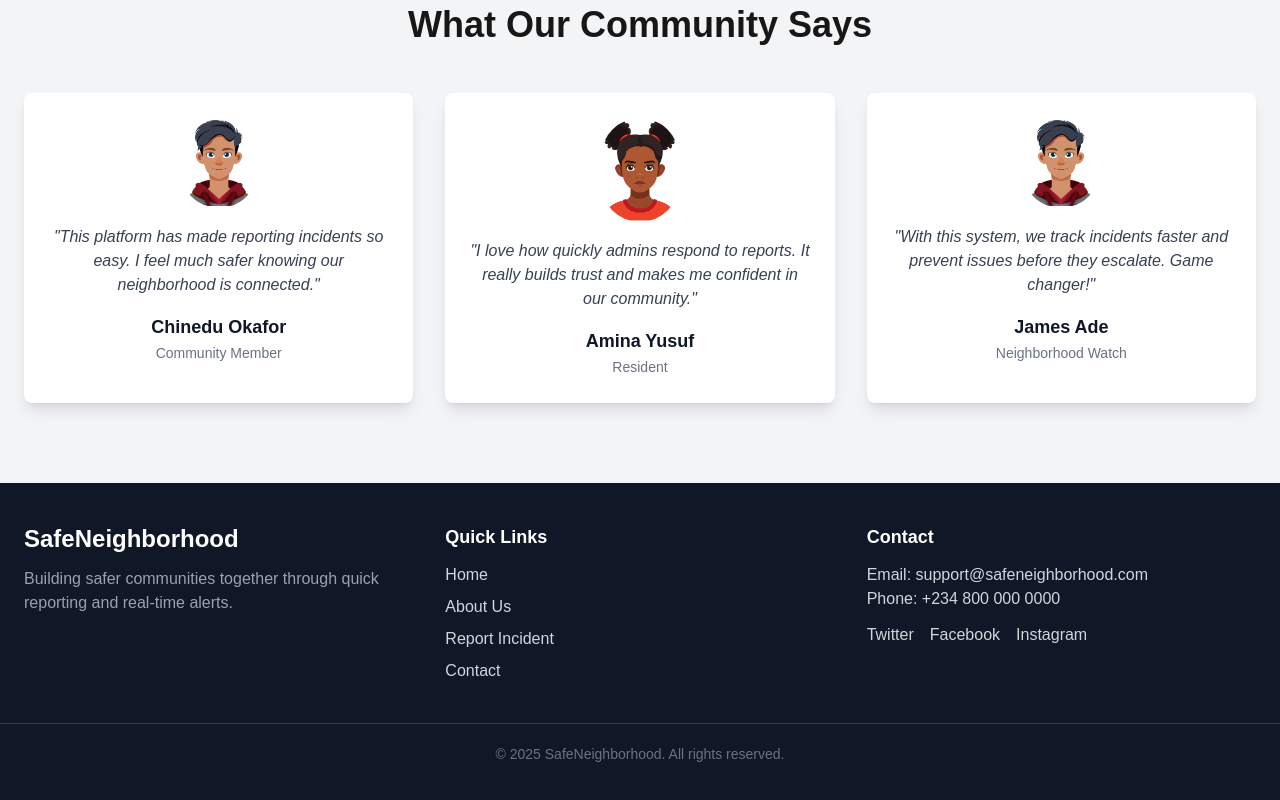
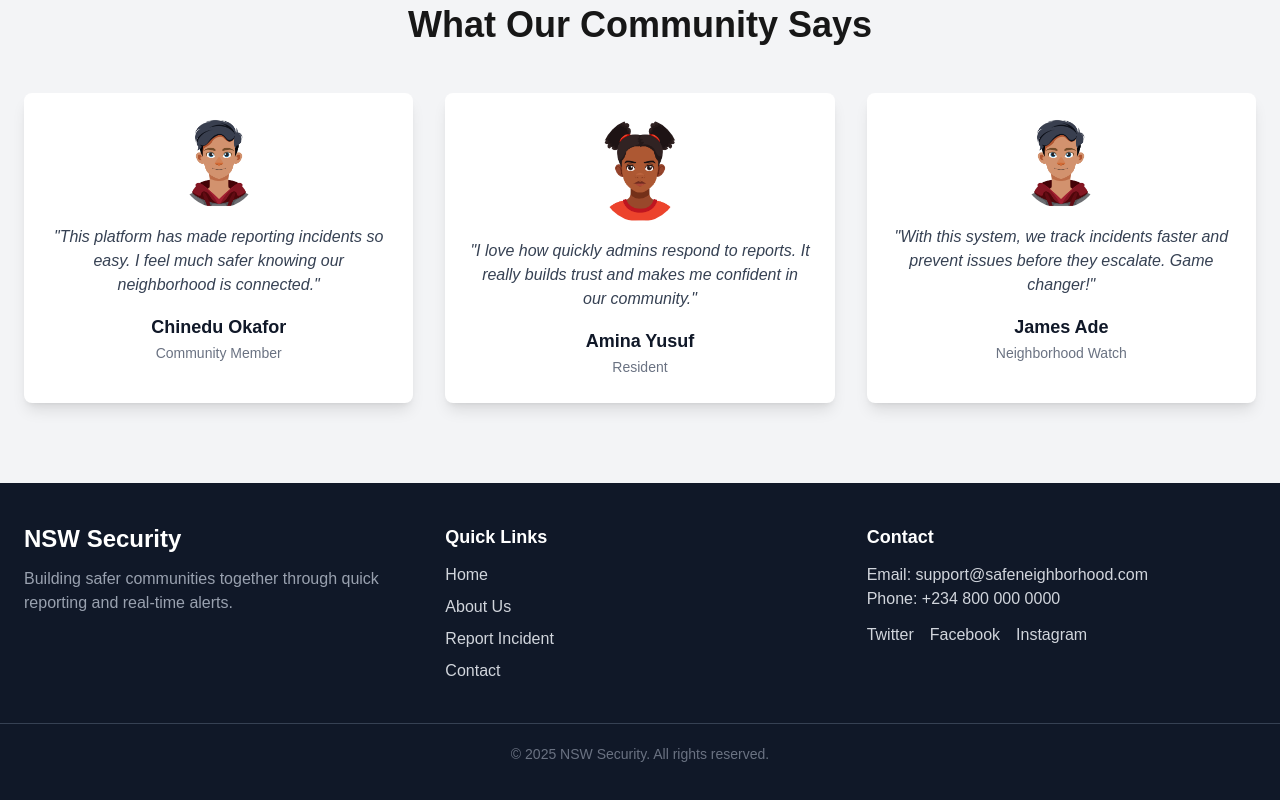
Before and after one commit to Stackarius/neighbor_security, a Next.js app: page / in a window 1280 px wide. Shown: the part 1579-2379 px from the top of the page. Built offline with nearby package versions, Linux system fonts and the light colour scheme; no server answers.

Commit message:
fix: update footer branding from SafeNeighborhood to NSW Security

```diff
--- a/src/components/Footer.jsx
+++ b/src/components/Footer.jsx
@@ -8,7 +8,7 @@ const Footer = () => {
             <div className="container mx-auto px-6 grid gap-8 md:grid-cols-3">
                 {/* Brand */}
                 <div>
-                    <h2 className="text-2xl font-bold text-white">SafeNeighborhood</h2>
+                    <h2 className="text-2xl font-bold text-white">NSW Security</h2>
                     <p className="mt-3 text-gray-400">
                         Building safer communities together through quick reporting and real-time alerts.
                     </p>
@@ -39,7 +39,7 @@ const Footer = () => {
             </div>
 
             <div className="border-t border-gray-700 mt-10 pt-5 text-center text-gray-500 text-sm">
-                © {new Date().getFullYear()} SafeNeighborhood. All rights reserved.
+                © {new Date().getFullYear()} NSW Security. All rights reserved.
             </div>
         </footer>
     );
```
